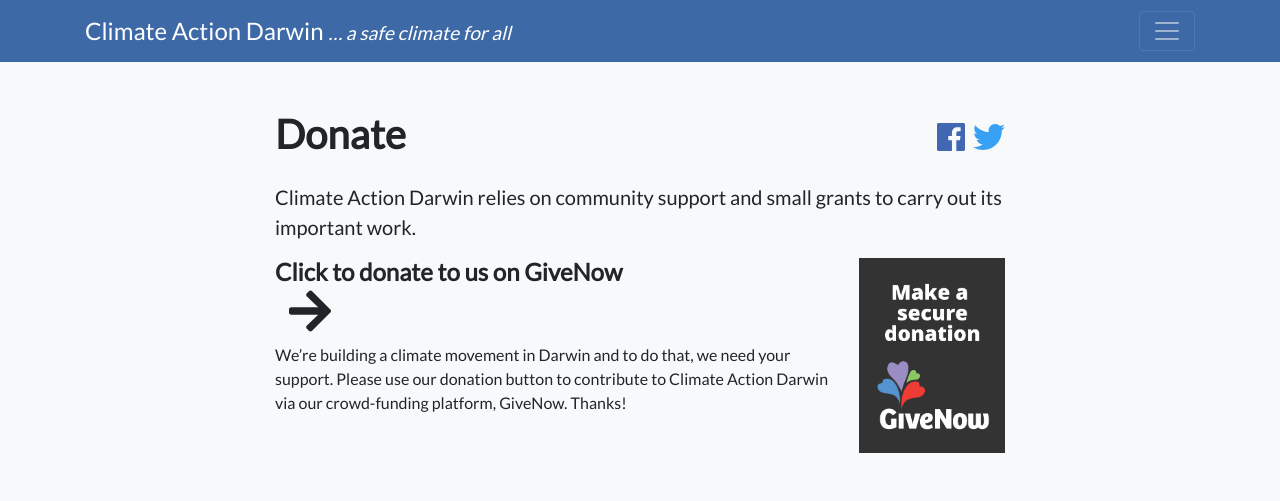
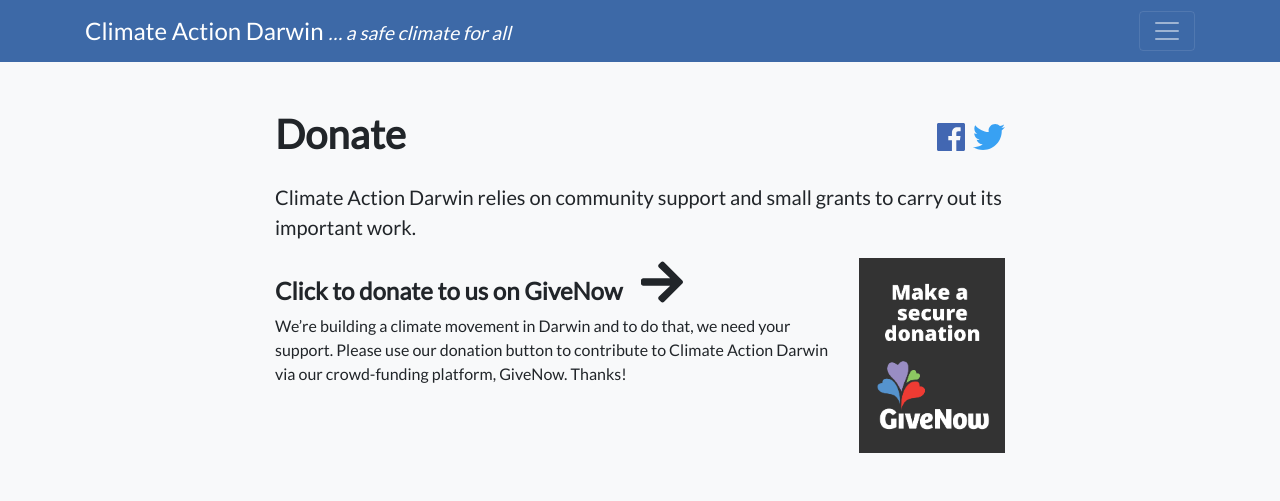
Before and after one commit to superdivest/superdivest.github.io, a Jekyll site: the page built from donate/index.md, in a window 1280 px wide. Shown: the top 501 px of the page. Built offline with Jekyll 4.4.1, drawn with Linux system fonts in a browser that asks for light colours; nearby versions of some CDN libraries; grey boxes are pictures that could not be loaded.

Commit message:
Updated Index

```diff
--- a/donate/index.md
+++ b/donate/index.md
@@ -12,7 +12,7 @@
 </a>
 
 <h4>
-    <span style="display: block;">Click to donate to us on GiveNow</span>
+    <span>Click to donate to us on GiveNow</span>
 &nbsp;<i class="fas fa-arrow-right fa-2x fa-fw"></i>
 </h4>
 
```
